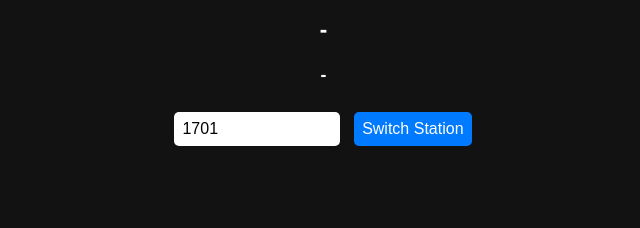
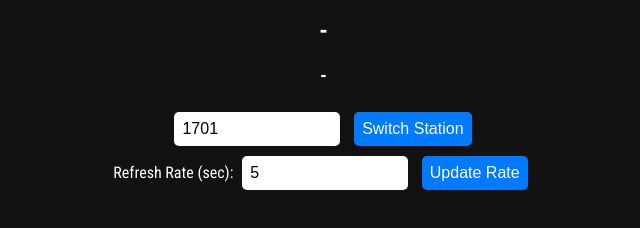
Before and after one commit to banjo562/banjo562.github.io, a plain HTML site: page index.html in a window 1280 px wide. Shown: the part 396-624 px from the top of the page, without its empty margins (317-957 px from the left). Drawn offline with Linux system fonts and the light colour scheme; no server answers.

Commit message:
Update index.html

```diff
--- a/index.html
+++ b/index.html
@@ -59,20 +59,22 @@
 
     <div class="controls">
         <input type="number" id="stationInput" placeholder="Enter Station ID" />
-        <button onclick="switchStation()">Switch Station</button>
+        <button onclick="switchStation()">Switch Station</button><br>
+        <label for="refreshRate">Refresh Rate (sec): </label>
+        <input type="number" id="refreshRate" min="1" value="5" />
+        <button onclick="updateRefreshRate()">Update Rate</button>
     </div>
 
     <script>
         const defaultImg = "https://i.iheart.com/v3/re/assets.brands/default";
-        let stationId = localStorage.getItem("lastStation") || 1701; // Load saved station or default
+        let stationId = localStorage.getItem("lastStation") || 1701;
         let refreshInterval;
+        let refreshRate = localStorage.getItem("refreshRate") || 5;
 
         async function fetchTrackInfo() {
-            const noCache = `&_=${Date.now()}`;
+            const url = `https://api.iheart.com/api/v3/live-meta/stream/${stationId}?nocache=${Date.now()}`;
             try {
-                const res = await fetch(`https://us.api.iheart.com/api/v3/live-meta/stream/${stationId}?${noCache}`, {
-                    headers: { 'Cache-Control': 'no-cache' }
-                });
+                const res = await fetch(url, { cache: "no-store" });
                 if (!res.ok) throw new Error("Station not found");
                 const data = await res.json();
 
@@ -92,7 +94,6 @@
 
                 document.getElementById("explicitWarning").textContent = explicit ? "Explicit" : "";
 
-                // Update page title
                 document.title = `${track} - ${artist}`;
             } catch (err) {
                 console.error("Error fetching track info:", err);
@@ -108,16 +109,30 @@
             const newId = document.getElementById("stationInput").value;
             if (!newId) return alert("Please enter a station ID!");
             stationId = newId;
-            localStorage.setItem("lastStation", stationId); // Save station ID
+            localStorage.setItem("lastStation", stationId);
             fetchTrackInfo();
+        }
+
+        function updateRefreshRate() {
+            const newRate = parseInt(document.getElementById("refreshRate").value, 10);
+            if (isNaN(newRate) || newRate < 1) {
+                alert("Please enter a valid refresh rate (>= 1 second)");
+                return;
+            }
+            refreshRate = newRate;
+            localStorage.setItem("refreshRate", refreshRate);
+            startAutoRefresh();
         }
 
         function startAutoRefresh() {
             clearInterval(refreshInterval);
-            refreshInterval = setInterval(fetchTrackInfo, 5000); // Refresh every 5 seconds
+            refreshInterval = setInterval(fetchTrackInfo, refreshRate * 1000);
         }
 
-        document.getElementById("stationInput").value = stationId; // Prefill input with saved station
+        // Prefill values
+        document.getElementById("stationInput").value = stationId;
+        document.getElementById("refreshRate").value = refreshRate;
+
         fetchTrackInfo();
         startAutoRefresh();
     </script>
```
